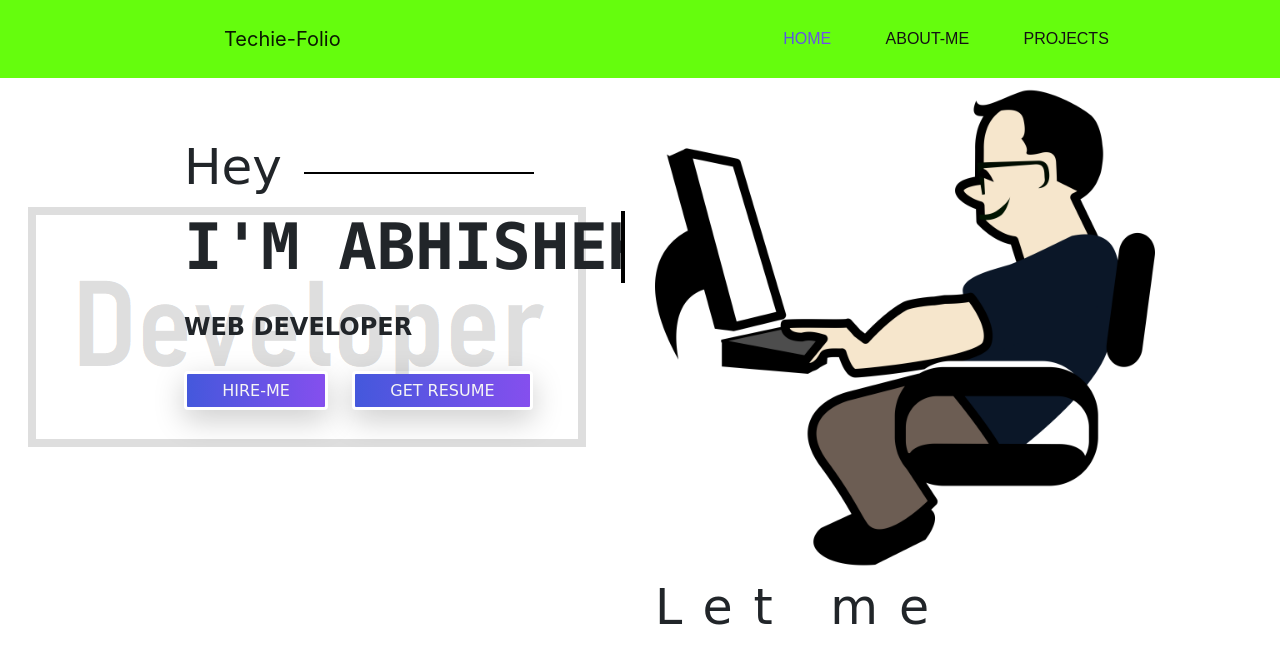
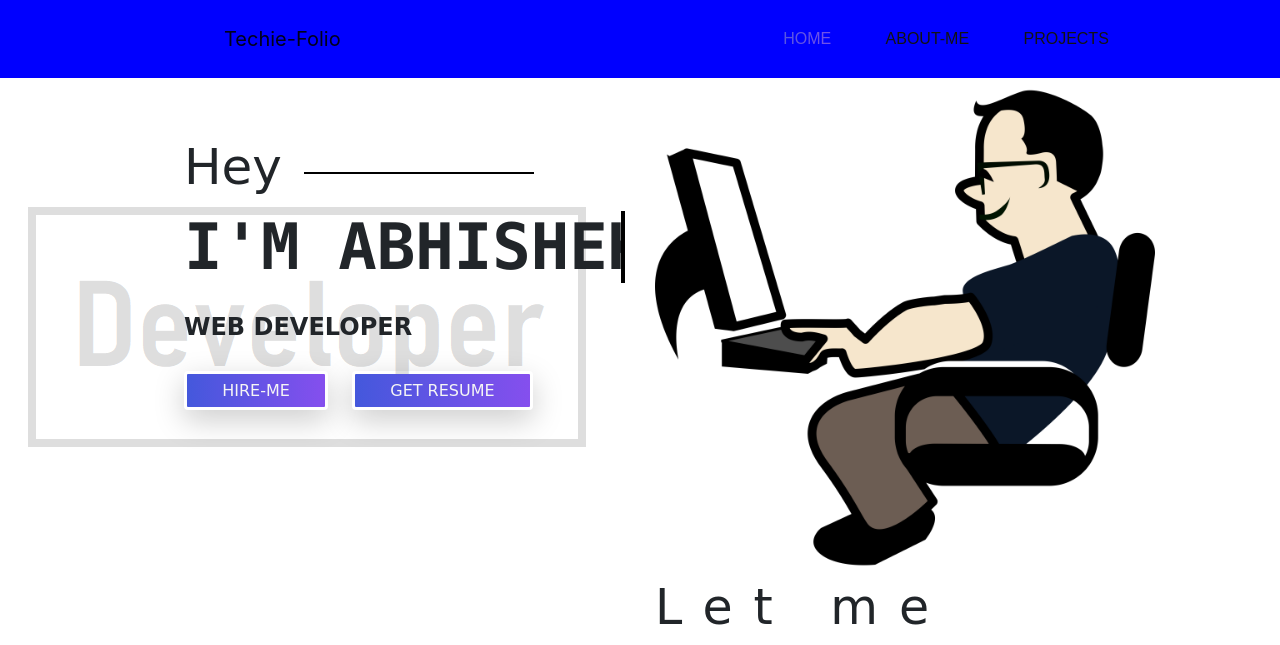
Before and after one commit to abhishekaks15/abhishekaks.github.io, a plain HTML site: page index.html in a window 1280 px wide. Shown: the top 645 px of the page. Drawn offline with Linux system fonts and the light colour scheme.

Commit message:
second change

```diff
--- a/css/style.css
+++ b/css/style.css
@@ -14,7 +14,7 @@
 
 .header_area .main-menu .navbar{
     padding:0rem 9rem;
-    background-color: hsl(98, 98%, 52%);
+    background-color: hsl(240, 100%, 50%);
 }
 
 
```
